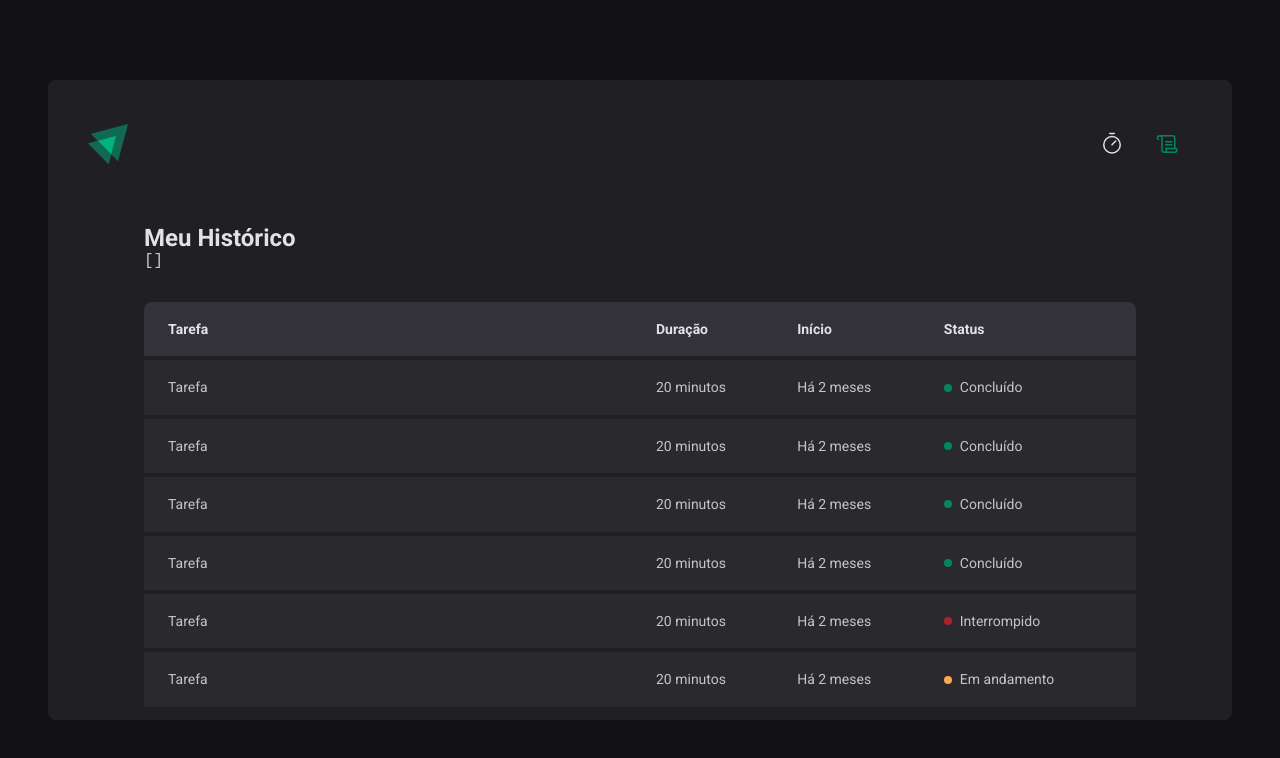
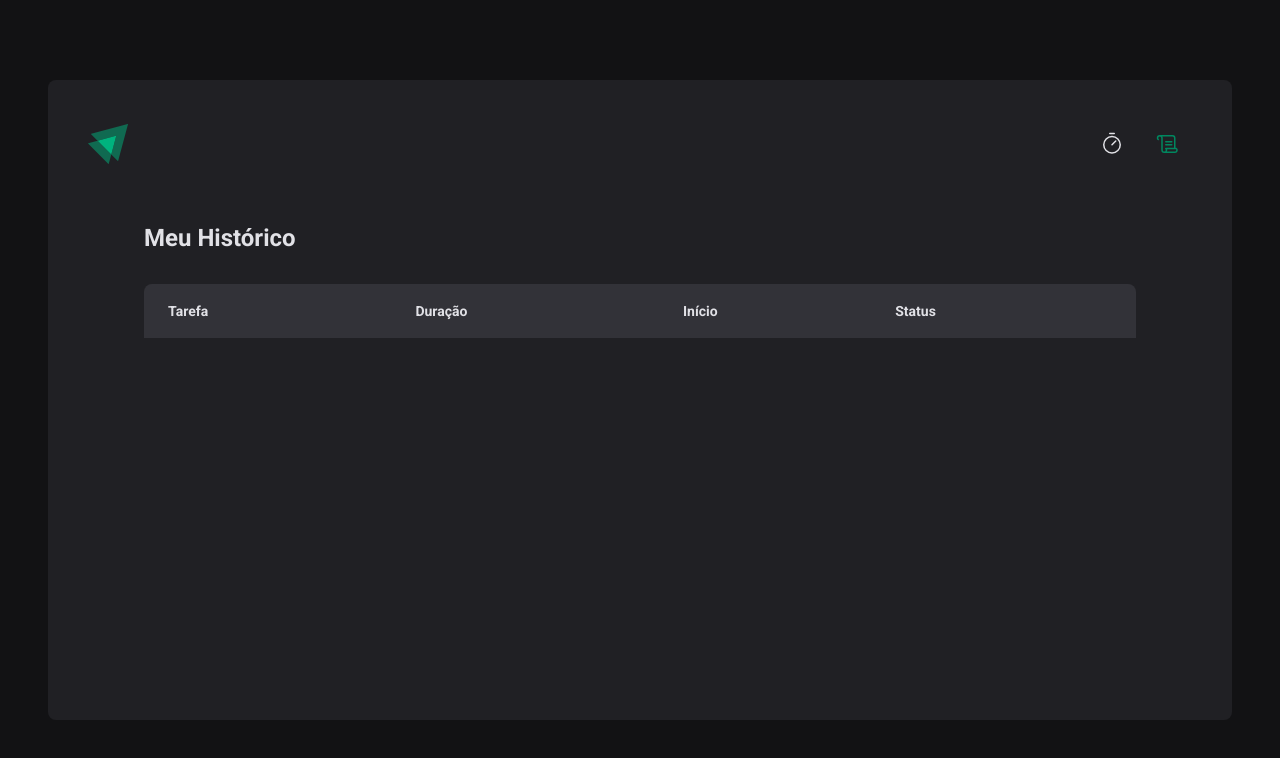
Before and after one commit to Luaxlz/ignite-timer-v2, a React (Vite) app: page /history in a window 1280 px wide. Shown: the top 758 px of the page. Built offline with nearby package versions, Linux system fonts and the light colour scheme.

Commit message:
feat: added cycles to history page and created status logic

```diff
--- a/src/pages/History/index.tsx
+++ b/src/pages/History/index.tsx
@@ -7,8 +7,6 @@
   return (
     <HistoryContainer>
       <h1>Meu Histórico</h1>
-
-      <pre>{JSON.stringify(cycles, null, 2)}</pre>
 
       <HistoryList>
         <table>
@@ -21,54 +19,26 @@
             </tr>
           </thead>
           <tbody>
-            <tr>
-              <td>Tarefa</td>
-              <td>20 minutos</td>
-              <td>Há 2 meses</td>
-              <td>
-                <Status statusColor='green'>Concluído</Status>
-              </td>
-            </tr>
-            <tr>
-              <td>Tarefa</td>
-              <td>20 minutos</td>
-              <td>Há 2 meses</td>
-              <td>
-                <Status statusColor='green'>Concluído</Status>
-              </td>
-            </tr>
-            <tr>
-              <td>Tarefa</td>
-              <td>20 minutos</td>
-              <td>Há 2 meses</td>
-              <td>
-                <Status statusColor='green'>Concluído</Status>
-              </td>
-            </tr>
-            <tr>
-              <td>Tarefa</td>
-              <td>20 minutos</td>
-              <td>Há 2 meses</td>
-              <td>
-                <Status statusColor='green'>Concluído</Status>
-              </td>
-            </tr>
-            <tr>
-              <td>Tarefa</td>
-              <td>20 minutos</td>
-              <td>Há 2 meses</td>
-              <td>
-                <Status statusColor='red'>Interrompido</Status>
-              </td>
-            </tr>
-            <tr>
-              <td>Tarefa</td>
-              <td>20 minutos</td>
-              <td>Há 2 meses</td>
-              <td>
-                <Status statusColor='yellow'>Em andamento</Status>
-              </td>
-            </tr>
+            {cycles.map((cycle) => {
+              return (
+                <tr key={cycle.id}>
+                  <td>{cycle.task}</td>
+                  <td>{cycle.minutesAmount} minutos</td>
+                  <td>{cycle.startDate.toISOString()}</td>
+                  <td>
+                    {cycle.finishedDate && (
+                      <Status statusColor='green'>Concluído</Status>
+                    )}
+                    {cycle.interruptedDate && (
+                      <Status statusColor='red'>Interrompido</Status>
+                    )}
+                    {!cycle.finishedDate && !cycle.interruptedDate && (
+                      <Status statusColor='yellow'>Em andamento</Status>
+                    )}
+                  </td>
+                </tr>
+              );
+            })}
           </tbody>
         </table>
       </HistoryList>
```
